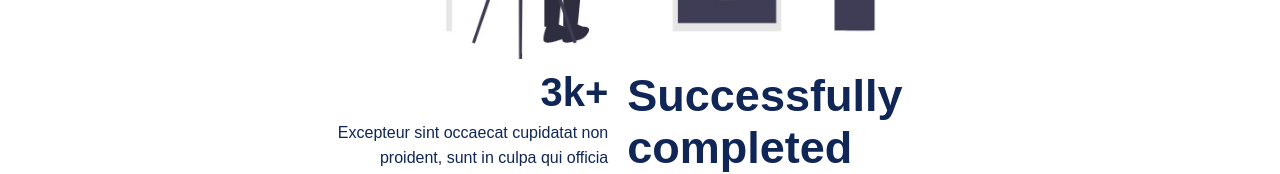
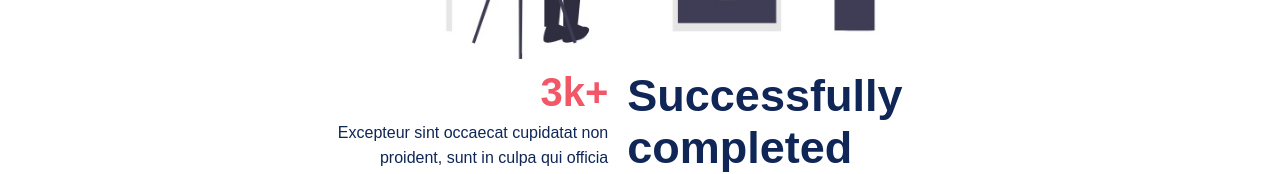
Before and after one commit to rislam-ct/ssb528classpractice6, a plain HTML site: page index.html in a window 1280 px wide. Shown: the part 702-876 px from the top of the page. Drawn offline with Linux system fonts and the light colour scheme.

Commit message:
Add files via upload

```diff
--- a/css/style.css
+++ b/css/style.css
@@ -74,7 +74,8 @@ float: left;
 text-align: right;}
 .a_left h2 {font-size: 40px;
 font-weight: 700;
-margin: 0;}
+margin: 0;
+color: #f15767}
 .a_left p {line-height: 25px;
 	margin: 5px 0 0 ;
 }
```
